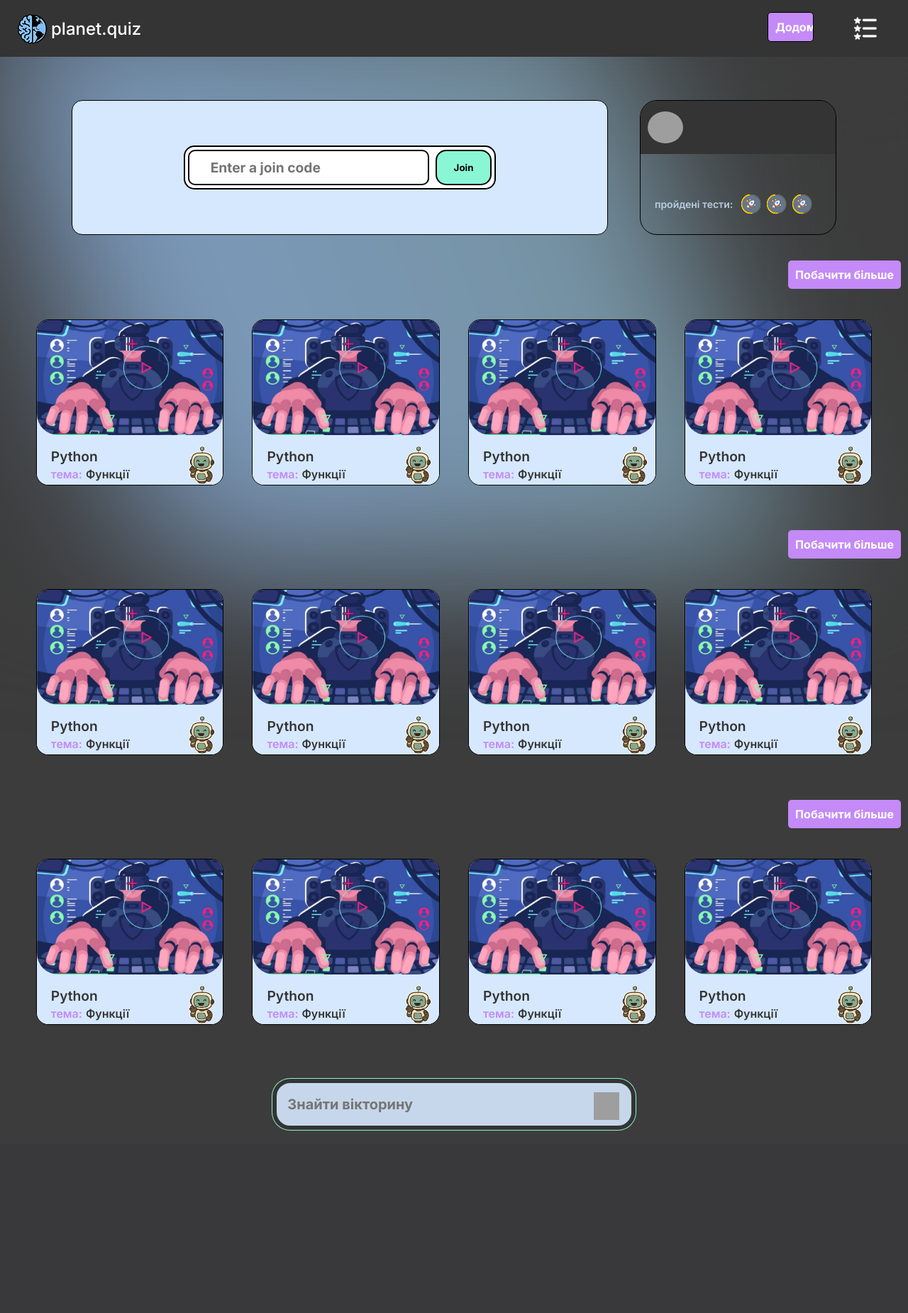
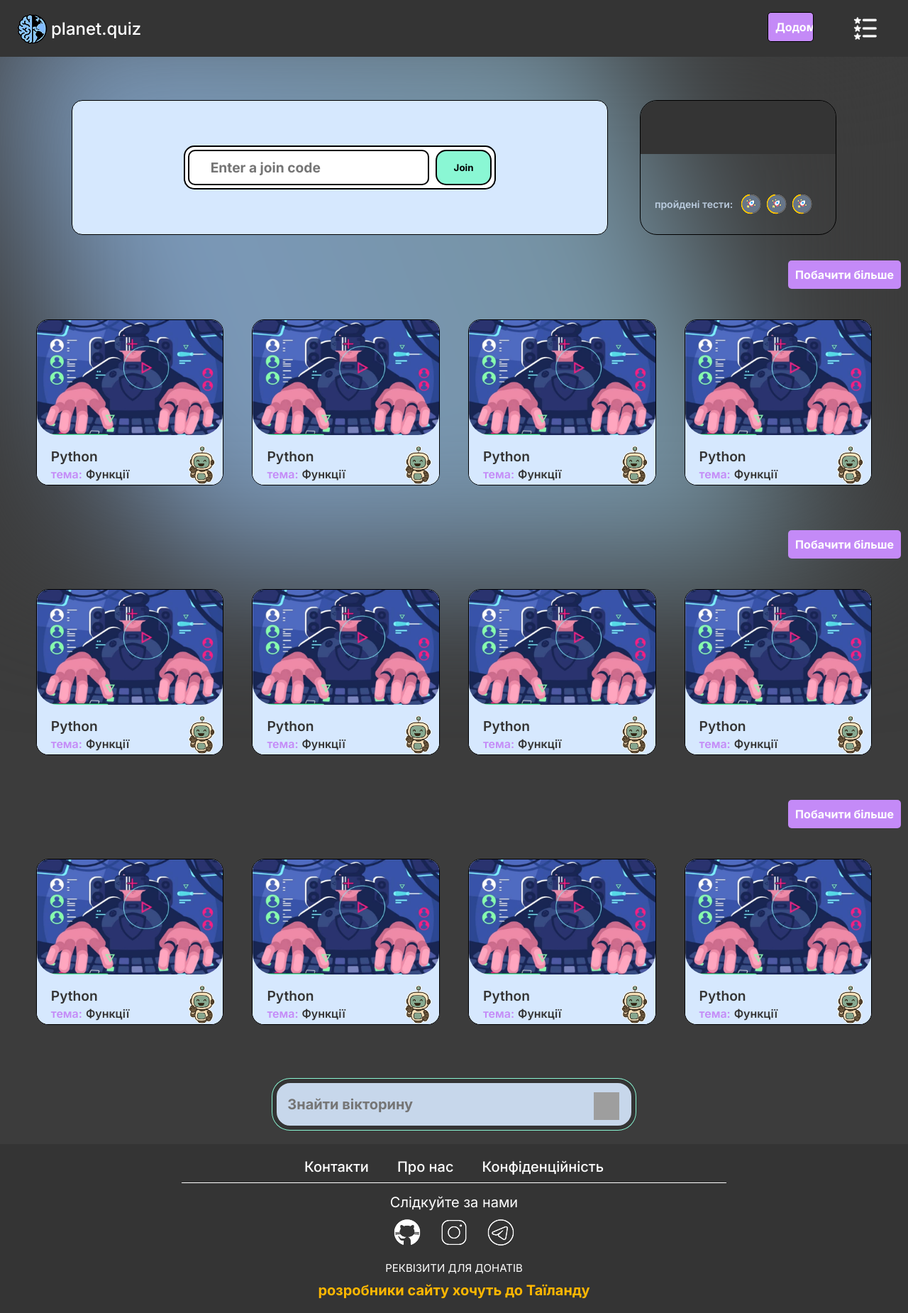
Before and after one commit to Pranichek/WebQuiz, a Python web app: template home/templates/home_auth.html in a window 1280 px wide. Shown: the whole page at 71% size. Before the commit the page ends 1593 px from the top, so only its background shows below. Run offline with Jinja, Linux system fonts and the light colour scheme; the template is opened without the code that fills it, so the values that code supplies are empty; grey boxes are pictures that could not be loaded.

Commit message:
add footer

```diff
--- a/Project/templates/base.html
+++ b/Project/templates/base.html
@@ -77,6 +77,7 @@
 
         <main class="main">
             {% block content %}{% endblock %}
+            {% block footer %}{% endblock %}
         </main>
 
 </html>
--- a/home/static/css/home_auth.css
+++ b/home/static/css/home_auth.css
@@ -754,3 +754,83 @@ input::-webkit-inner-spin-button {
 @media (min-width: 1921px) and (max-width: 2560px) { ... }
 
 @media (min-width: 2561px) { ... } */
+
+
+
+
+.footer {
+    background-color: #343434;
+    color: #ffffff;
+    padding: 20px 0;
+    text-align: center;
+}
+
+.footer-menu {
+    list-style: none;
+    padding: 0;
+    margin: 0 auto 15px;
+    display: flex;
+    justify-content: center;
+    gap: 40px;
+    border-bottom: 1px solid #ffffff;
+    padding-bottom: 10px;
+    width: 60%;
+}
+
+.footer-menu li a {
+    color: #ffffff;
+    text-decoration: none;
+    font-weight: 500;
+    font-size: 20px;
+}
+
+.footer-menu li a:hover {
+    color: #ffffff;
+}
+
+.footer-middle {
+    margin: 15px 0;
+}
+
+.footer-text {
+    color: #ffffff;
+    font-size: 20px;
+    margin-bottom: 10px;
+    display: flex;
+    justify-content: left;
+}
+
+.footer-follow {
+    font-size: 20px;
+    margin-bottom: 10px;
+}
+
+.footer-icons i {
+    color: white;
+    font-size: 20px;
+    margin: 0 10px;
+    cursor: pointer;
+    transition: transform 0.2s ease;
+    width: 40px;
+    height: 40px;
+}
+
+.footer-icons i:hover {
+    transform: scale(1.2);
+}
+
+.footer-bottom {
+    margin-top: 15px;
+    display: flex;
+    justify-content: left;
+    flex-direction: column;
+}
+
+.footer-bottom .footer-text {
+    font-size: 15px;
+}
+.footer-bottom .highlight {
+    color: #FFB700;
+    font-weight: bold;
+    font-size: 20px;
+}
--- a/home/templates/home_auth.html
+++ b/home/templates/home_auth.html
@@ -19,7 +19,7 @@
         </div>
         <div class="data-user">
             <div class="main-data">
-                <img class="avatar" src="{{ url_for('profile.static', filename='images/edit_avatar/' + email +'/'+ name_avatar ) }}" alt="avatar">
+
                 <a class="nick" href="/profile">{{ username }}</a>
             </div>
             <div class="antoher-data">
@@ -331,3 +331,35 @@
 
     </div> -->
 {% endblock %}
+
+{% block footer %}
+    <footer class="footer">
+    <div class="footer-top">
+      <ul class="footer-menu">
+        <li><a href="#">Контакти</a></li>
+        <li><a href="#">Про нас</a></li>
+        <li><a href="#">Конфіденційність</a></li>
+      </ul>
+    </div>
+
+    <div class="footer-middle">
+        <div class="footer-follow">Слідкуйте за нами</div>
+        <div class="footer-icons">
+            <i class="github">
+                <img src="{{ url_for('home.static', filename='images/home_auth/github.png') }}" alt="">
+            </i>
+            <i class="instagram">
+                <img src="{{ url_for('home.static', filename='images/home_auth/inst.png') }}" alt="">
+            </i>
+            <i class="paper-plane">
+                <img src="{{ url_for('home.static', filename='images/home_auth/telegram.png') }}" alt="">
+            </i>
+        </div>
+    </div>
+
+    <div class="footer-bottom">
+        <div class="footer-text">РЕКВІЗИТИ ДЛЯ ДОНАТІВ</div>
+        <p><span class="highlight">розробники сайту хочуть до Таїланду</span></p>
+    </div>
+  </footer>
+{% endblock %}
```
Also changed, not shown: home/static/images/home_auth/github.png (added), home/static/images/home_auth/inst.png (added), home/static/images/home_auth/telegram.png (added).
